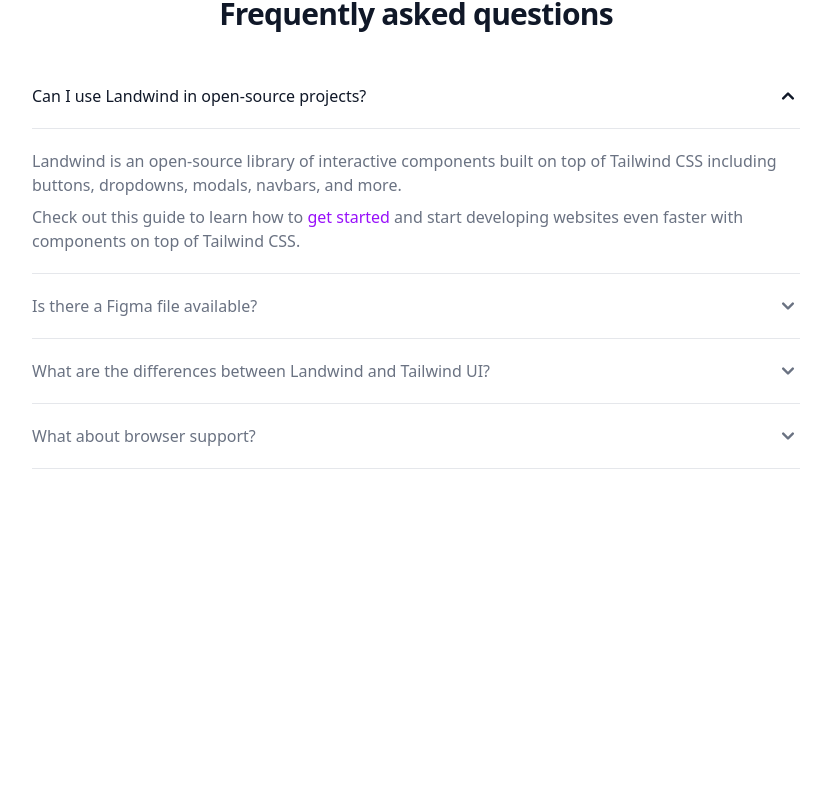
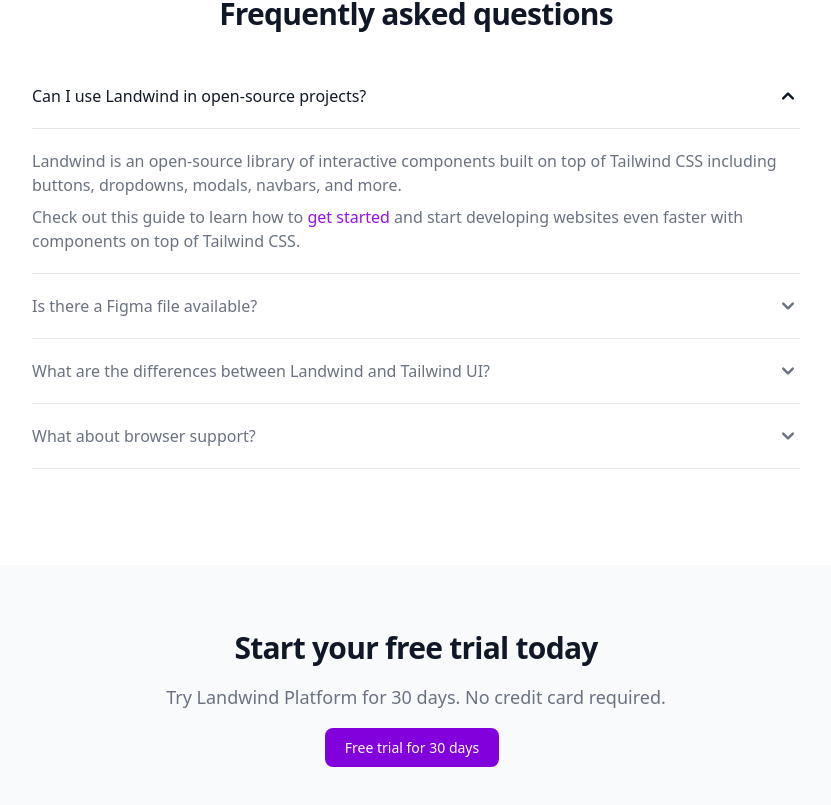
Before and after one commit to MD-Moniruzzaman-Arafat/lws-project-1, a React (Vite) app: page / in a window 1280 px wide. Shown: the part 3679-4484 px from the top of the page, without its empty margins (224-1055 px from the left). Before the commit the page ends 4244 px from the top, so only its background shows below. Built offline with nearby package versions, Linux system fonts and the light colour scheme.

Commit message:
trial section component design

```diff
--- a/src/App.jsx
+++ b/src/App.jsx
@@ -7,6 +7,7 @@
 import ServiceOne from './components/serviceOne/ServiceOne'
 import ServiceTwo from './components/serviceTwo/ServiceTwo'
 import Testimonial from './components/testimonial/Testimonial'
+import Trial from './components/trial/Trial'
 
 function App() {
   return (
@@ -19,6 +20,7 @@
       <Testimonial />
       <Pricing />
       <Faq />
+      <Trial />
     </>
   )
 }
--- /dev/null
+++ b/src/components/trial/Trial.jsx
@@ -0,0 +1,24 @@
+export default function Trial() {
+  return (
+    <>
+      <section className="bg-gray-50 dark:bg-gray-800">
+        <div className="max-w-screen-xl px-4 py-8 mx-auto lg:py-16 lg:px-6">
+          <div className="max-w-screen-sm mx-auto text-center">
+            <h2 className="mb-4 text-3xl font-extrabold leading-tight tracking-tight text-gray-900 dark:text-white">
+              Start your free trial today
+            </h2>
+            <p className="mb-6 font-light text-gray-500 dark:text-gray-400 md:text-lg">
+              Try Landwind Platform for 30 days. No credit card required.
+            </p>
+            <a
+              href="#"
+              className="text-white bg-purple-700 hover:bg-purple-800 focus:ring-4 focus:ring-purple-300 font-medium rounded-lg text-sm px-5 py-2.5 mr-2 mb-2 dark:bg-purple-600 dark:hover:bg-purple-700 focus:outline-none dark:focus:ring-purple-800"
+            >
+              Free trial for 30 days
+            </a>
+          </div>
+        </div>
+      </section>
+    </>
+  )
+}
```
